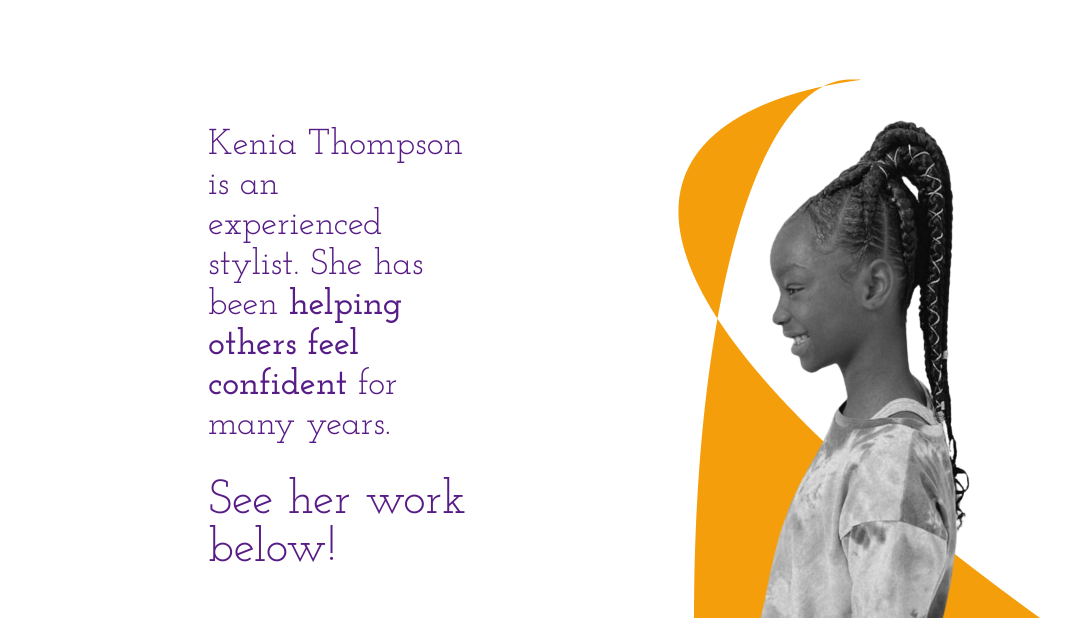
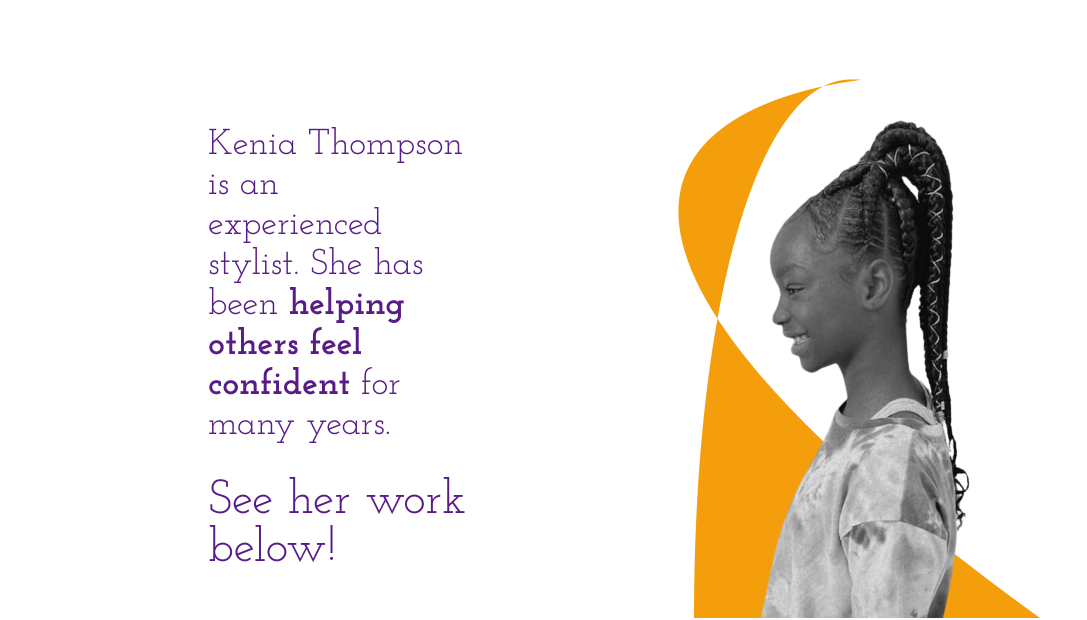
Before and after one commit to Brandon-Schefstad/nlhd-redesign, a website: page index.html in a window 1280 px wide. Shown: the part 193-813 px from the top of the page, without its empty margins (96-1183 px from the left). Drawn offline with Linux system fonts and the light colour scheme.

Commit message:
Adding extra font weight

```diff
--- a/index.html
+++ b/index.html
@@ -9,7 +9,7 @@
 			src="https://kit.fontawesome.com/a0bcd08329.js"
 			crossorigin="anonymous"></script>
 			<style>
-			@import url('https://fonts.googleapis.com/css2?family=Dancing+Script:wght@400;500;600;700&family=Josefin+Slab:wght@400;500;600&display=swap');
+			@import url('https://fonts.googleapis.com/css2?family=Dancing+Script:wght@400;500;600;700&family=Josefin+Slab:wght@400;500;600;700&display=swap');
 
 			* {
 				font-family: 'Josefin Slab', serif;
```
